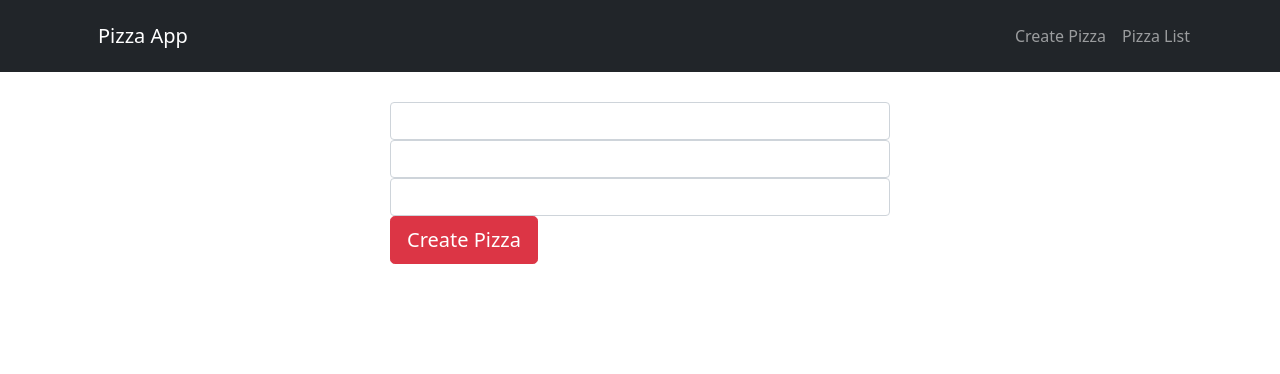
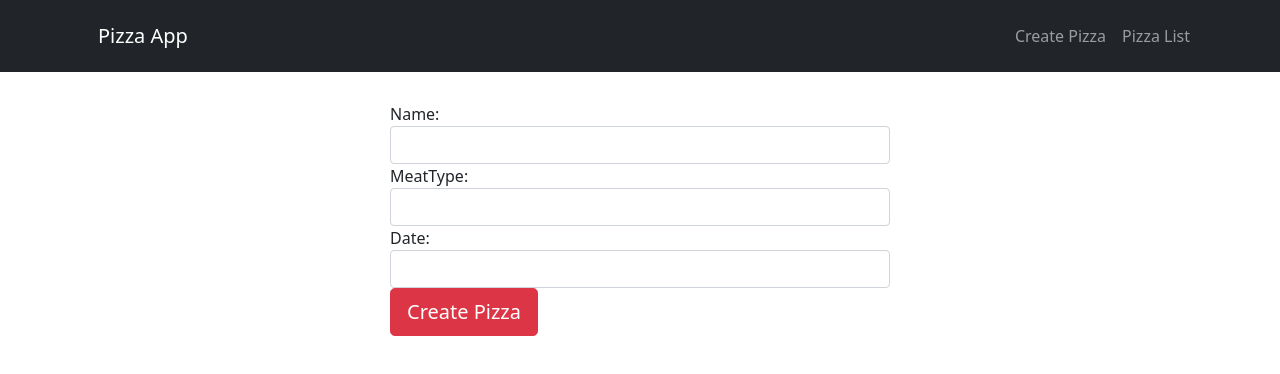
Before and after one commit to Richitt/pizza, a React (Create React App) app in the folder pizza-front/: page / in a window 1280 px wide. Shown: the top 374 px of the page. Built offline with nearby package versions, Linux system fonts and the light colour scheme; no server answers.

Commit message:
trying to add backend calls, fixing later

```diff
--- a/pizza-front/src/Components/PizzaForm.js
+++ b/pizza-front/src/Components/PizzaForm.js
@@ -16,6 +16,7 @@ const PizzaForm = (props) => {
       <Formik {...props} validationSchema={validationSchema}>
         <Form>
           <FormGroup>
+            Name:
             <Field name="name" type="text"
                 className="form-control" />
             <ErrorMessage
@@ -25,6 +26,7 @@ const PizzaForm = (props) => {
             />
           </FormGroup>
           <FormGroup>
+            MeatType:
             <Field name="meatType" type="text"
                 className="form-control" />
             <ErrorMessage
@@ -34,10 +36,11 @@ const PizzaForm = (props) => {
             />
           </FormGroup>
           <FormGroup>
-            <Field name="orderDate" type="number"
+            Date:
+            <Field name="date" type="number"
                 className="form-control" />
             <ErrorMessage
-              name="orderDate"
+              name="date"
               className="d-block invalid-feedback"
               component="span"
             />
--- a/pizza-front/src/Components/editPizza.component.js
+++ b/pizza-front/src/Components/editPizza.component.js
@@ -15,7 +15,7 @@ const EditPizza = (props) => {
   const onSubmit = (pizzaObject) => {
     axios
       .put(
-        "http://localhost:4000/pizzas/editPizza" +
+        "http://localhost:4000/pizzas/updatePizza" +
           props.match.params.id,
         pizzaObject
       )
```
